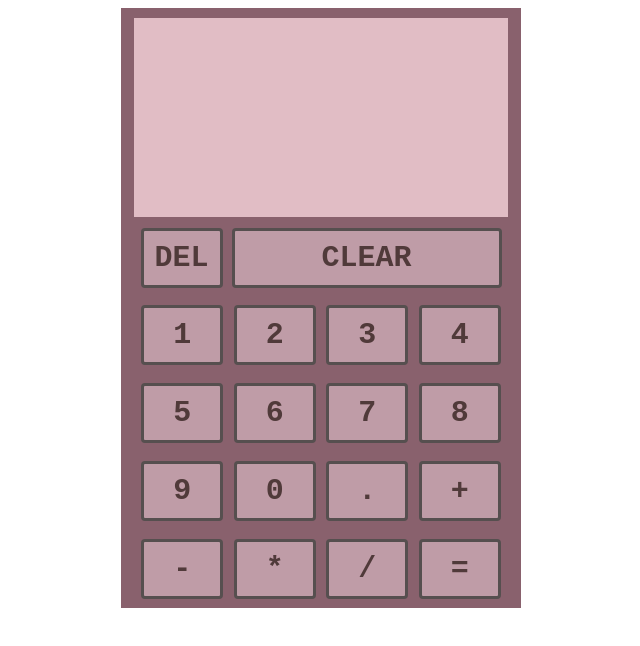
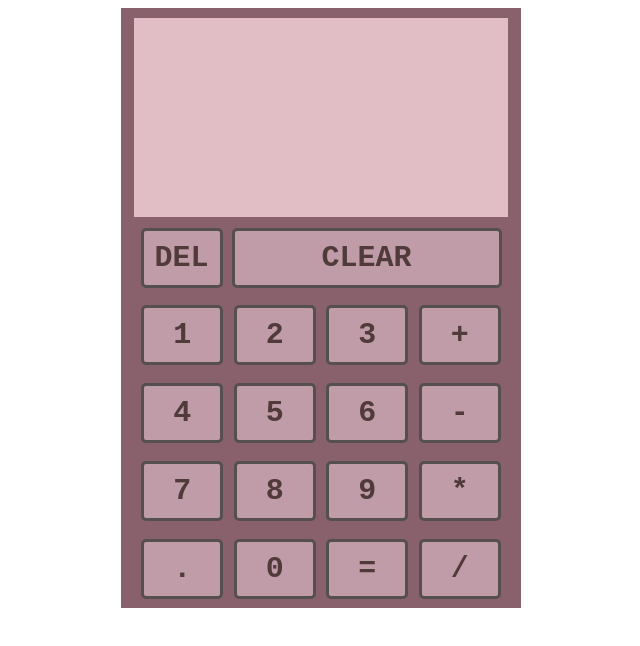
Before and after one commit to myceliumspawning/calculator, a plain HTML site: page index.html in a window 1280 px wide. Shown: the whole page, without its empty margins (319-959 px from the left). Drawn offline with Linux system fonts and the light colour scheme.

Commit message:
Change button order
Current button order is more familiar to users who have used other
calculators before.

```diff
--- a/index.html
+++ b/index.html
@@ -20,22 +20,27 @@
         <div class="buttons">
         <button id="delete">DEL</button>
         <button id="clear">CLEAR</button>
+
         <button id="one">1</button>
         <button id="two">2</button>
         <button id="three">3</button>
+        <button id="add">+</button>
+
         <button id="four">4</button>
         <button id="five">5</button>
         <button id="six">6</button>
+        <button id="subtract">-</button>
+
         <button id="seven">7</button>
         <button id="eight">8</button>
         <button id="nine">9</button>
+        <button id="multiply">*</button>
+
+        <button id="point">.</button>
         <button id="zero">0</button>
-        <button id="point">.</button>
-        <button id="add">+</button>
-        <button id="subtract">-</button>
-        <button id="multiply">*</button>
+        <button id="equals">=</button>
         <button id="divide">/</button>
-        <button id="equals">=</button>
+
 
 
         </div>
--- a/styles.css
+++ b/styles.css
@@ -21,7 +21,7 @@ div {
 
 button {
     background-color: #BF9CA7;
-    border-radius: 4px;
+    border-radius: 5px;
     width: 82px;
     height: 60px;
     border: 3px solid rgb(86, 79, 79);
```
